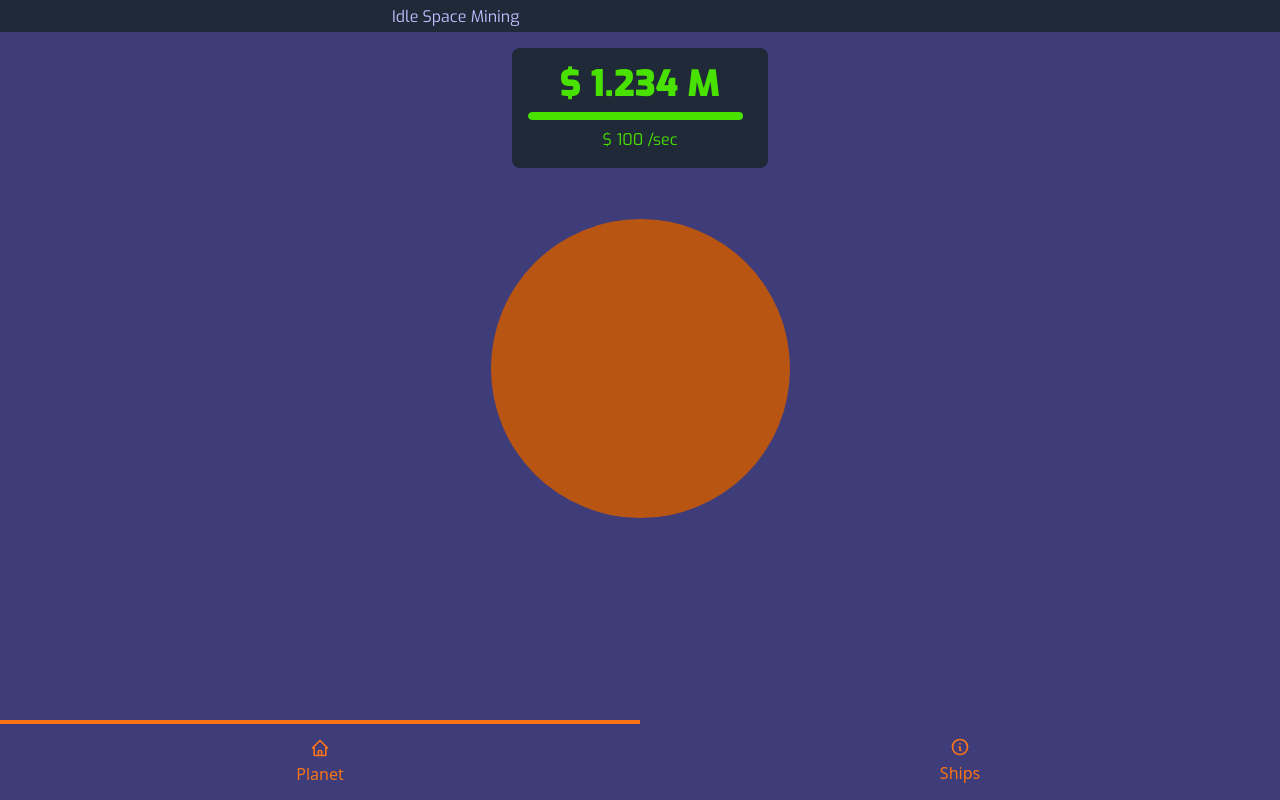
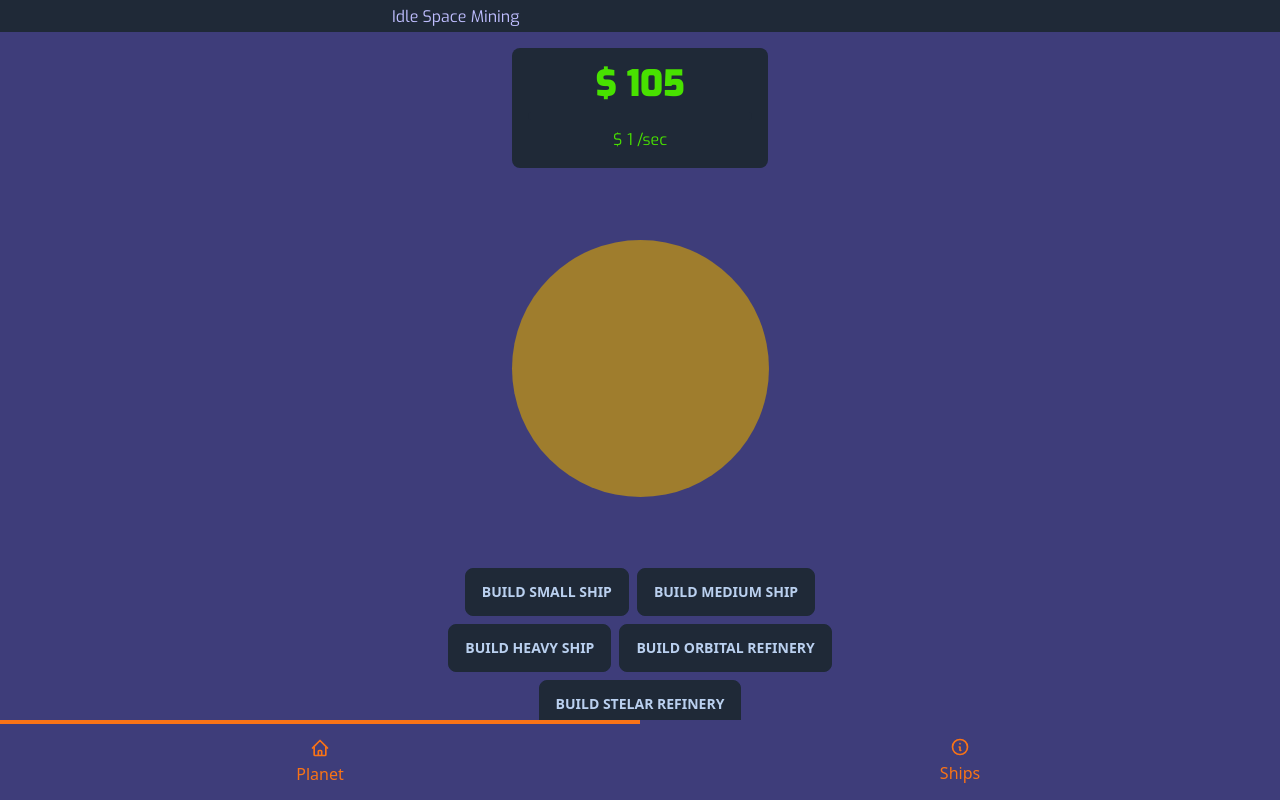
Before and after one commit to luizfverissimo/idle-space-mining, a SvelteKit app: page / in a window 1280 px wide. Built offline with nearby package versions, Linux system fonts and the light colour scheme.

Commit message:
feat: create moneyCard component and application

```diff
--- /dev/null
+++ b/src/components/MoneyCard.svelte
@@ -0,0 +1,32 @@
+<script>
+	import { abbreviateNumber } from '../utils/stringFormatter';
+  import { incrementAmount, money } from '../stores/gameLogic'
+
+  let progressTimerValue = 0
+
+  setInterval(() => {
+    if (progressTimerValue >= 99) {
+      progressTimerValue = 0
+      return
+    }
+    progressTimerValue++
+  }, 10)
+
+  /** @type {number} */
+  let incrementAmountValue
+  incrementAmount.subscribe(incrementAmount => {
+    incrementAmountValue = incrementAmount
+  })
+
+   /** @type {string} */
+  let moneyValue;
+	money.subscribe(value => {
+		moneyValue = abbreviateNumber(value);
+	});
+</script>
+
+<div class="flex flex-col items-center gap-2 mt-4 bg-neutral w-fit mx-auto p-4 rounded-lg">
+  <h2 class="font-exo font-black text-primary text-4xl">$ {moneyValue}</h2>
+  <progress class="progress progress-primary w-56" value={progressTimerValue} max="100"></progress>
+  <span class="font-exo text-primary"> $ {incrementAmountValue} /sec</span>
+</div>
--- a/src/routes/+page.svelte
+++ b/src/routes/+page.svelte
@@ -1,5 +1,7 @@
 <script>
-	import { planetGenerator } from "../utils/planetUtils";
+	import { ships, build } from "../stores/gameLogic";
+	import MoneyCard from "../components/MoneyCard.svelte";
+  import { planetGenerator } from "../utils/planetUtils";
 
   const planet = planetGenerator()
 
@@ -14,14 +16,9 @@
   }, 10)
 
 
-
 </script>
 
-<div class="flex flex-col items-center gap-2 mt-4 bg-neutral w-fit mx-auto p-4 rounded-lg">
-  <h2 class="font-exo font-black text-primary text-4xl">$ 1.234 M</h2>
-  <progress class="progress progress-primary w-56" value={progressTimerValue} max="100"></progress>
-  <span class="font-exo text-primary"> $ 100 /sec</span>
-</div>
+<MoneyCard />
 
 <div id='planet-container' class="w-full flex flex-col items-center justify-center h-[400px] flex-1 relative">
   <div
@@ -29,3 +26,11 @@
     style={`width: ${planet.size}px; height: ${planet.size}px; background-color: ${planet.color};`}
   />
 </div>
+
+<div class="flex flex-wrap justify-center gap-2">
+  <button class="btn" on:click={() => build(ships[0])}>build small ship</button>
+  <button class="btn" on:click={() => build(ships[1])}>build medium ship</button>
+  <button class="btn" on:click={() => build(ships[2])}>build heavy ship</button>
+  <button class="btn" on:click={() => build(ships[3])}>build Orbital refinery</button>
+  <button class="btn" on:click={() => build(ships[4])}>build Stelar refinery</button>
+</div>
```
